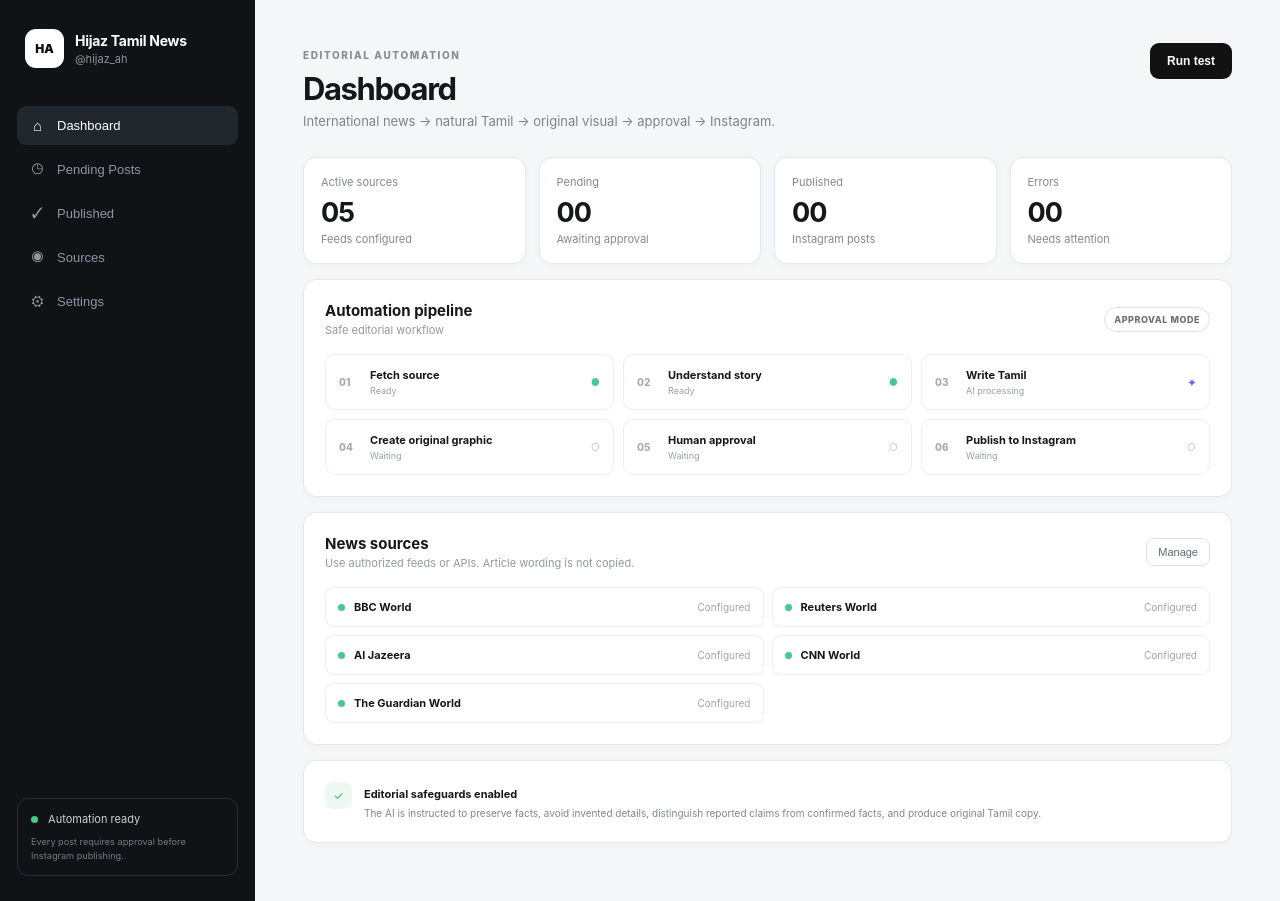
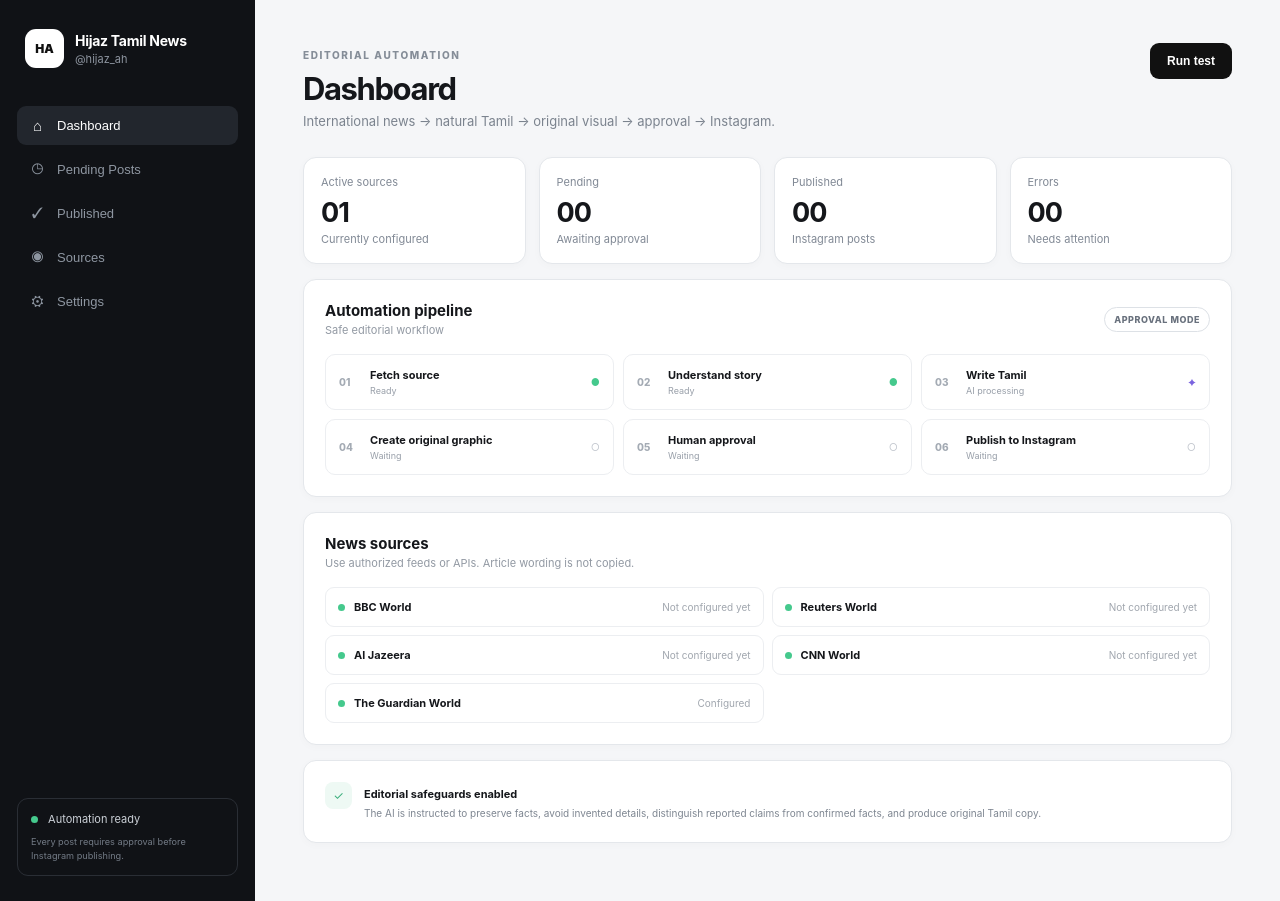
Before and after one commit to sanjeedafazeer-hub/hijaz-tamil-news, a Next.js app: page / in a window 1280 px wide. Built offline with nearby package versions, Linux system fonts and the light colour scheme.

Commit message:
Connect dashboard test to news ingestion

```diff
--- a/app/page.tsx
+++ b/app/page.tsx
@@ -1,18 +1,31 @@
 "use client";
 import {useState} from "react";
+
 const sources=["BBC World","Reuters World","Al Jazeera","CNN World","The Guardian World"];
 const steps=["Fetch source","Understand story","Write Tamil","Create original graphic","Human approval","Publish to Instagram"];
+
 export default function Home(){
- const [tab,setTab]=useState("Dashboard"); const [test,setTest]=useState(false);
+ const [tab,setTab]=useState("Dashboard");
+ const [running,setRunning]=useState(false);
+ const [result,setResult]=useState<any>(null);
+ async function runTest(){
+  setRunning(true); setResult(null);
+  try{const response=await fetch("/api/ingest",{method:"POST",headers:{"Content-Type":"application/json"}}); const data=await response.json(); setResult(data);}
+  catch(error){setResult({ok:false,error:error instanceof Error?error.message:"Request failed"});}
+  finally{setRunning(false);}
+ }
  return <main className="app"><aside className="sidebar"><div className="logo"><div className="mark">HA</div><div><b>Hijaz Tamil News</b><span>@hijaz_ah</span></div></div>
- <nav>{["Dashboard","Pending Posts","Published","Sources","Settings"].map(x=><button className={tab===x?"selected":""} onClick={()=>setTab(x)} key={x}><span>{x==="Dashboard"?"⌂":x==="Pending Posts"?"◷":x==="Published"?"✓":x==="Sources"?"◉":"⚙"}</span>{x}</button>)}</nav>
- <div className="safe"><div><i/> Automation ready</div><small>Every post requires approval before Instagram publishing.</small></div></aside>
- <section className="main"><header><div><label>EDITORIAL AUTOMATION</label><h1>{tab}</h1><p>International news → natural Tamil → original visual → approval → Instagram.</p></div><button className="run" onClick={()=>setTest(true)}>Run test</button></header>
- {tab==="Dashboard"&&<><div className="stats">{[["Active sources","05","Feeds configured"],["Pending","00","Awaiting approval"],["Published","00","Instagram posts"],["Errors","00","Needs attention"]].map(([a,b,c])=><div className="stat" key={a}><span>{a}</span><strong>{b}</strong><small>{c}</small></div>)}</div>
- <div className="panel"><div className="panelTitle"><div><h2>Automation pipeline</h2><p>Safe editorial workflow</p></div><em>APPROVAL MODE</em></div><div className="pipeline">{steps.map((s,i)=><div className="step" key={s}><div className="num">{String(i+1).padStart(2,"0")}</div><div><b>{s}</b><small>{i<2?"Ready":i===2?"AI processing":"Waiting"}</small></div><span className={i<2?"ready":i===2?"ai":"wait"}>{i<2?"●":i===2?"✦":"○"}</span></div>)}</div></div>
- <div className="panel"><div className="panelTitle"><div><h2>News sources</h2><p>Use authorized feeds or APIs. Article wording is not copied.</p></div><button className="ghost">Manage</button></div><div className="sourceGrid">{sources.map(s=><div className="source" key={s}><span className="sourceDot"/><b>{s}</b><small>Configured</small></div>)}</div></div>
- <div className="panel note"><div className="noteIcon">✓</div><div><b>Editorial safeguards enabled</b><p>The AI is instructed to preserve facts, avoid invented details, distinguish reported claims from confirmed facts, and produce original Tamil copy.</p></div></div></>}
- {tab!=="Dashboard"&&<div className="panel empty"><div className="emptyIcon">{tab==="Pending Posts"?"◷":tab==="Published"?"✓":tab==="Sources"?"◉":"⚙"}</div><h2>{tab}</h2><p>This module is scaffolded and ready for the next integration.</p></div>}
- {test&&<div className="toast"><b>Test run queued</b><span>Feed fetching and AI processing will be connected next.</span><button onClick={()=>setTest(false)}>×</button></div>}
- </section></main>
+  <nav>{["Dashboard","Pending Posts","Published","Sources","Settings"].map(x=><button className={tab===x?"selected":""} onClick={()=>setTab(x)} key={x}><span>{x==="Dashboard"?"⌂":x==="Pending Posts"?"◷":x==="Published"?"✓":x==="Sources"?"◉":"⚙"}</span>{x}</button>)}</nav>
+  <div className="safe"><div><i/> Automation ready</div><small>Every post requires approval before Instagram publishing.</small></div></aside>
+  <section className="main"><header><div><label>EDITORIAL AUTOMATION</label><h1>{tab}</h1><p>International news → natural Tamil → original visual → approval → Instagram.</p></div><button className="run" onClick={runTest} disabled={running}>{running?"Running…":"Run test"}</button></header>
+   {tab==="Dashboard"&&<><div className="stats">{[["Active sources","01","Currently configured"],["Pending","00","Awaiting approval"],["Published","00","Instagram posts"],["Errors","00","Needs attention"]].map(([a,b,c])=><div className="stat" key={a}><span>{a}</span><strong>{b}</strong><small>{c}</small></div>)}</div>
+    <div className="panel"><div className="panelTitle"><div><h2>Automation pipeline</h2><p>Safe editorial workflow</p></div><em>APPROVAL MODE</em></div><div className="pipeline">{steps.map((s,i)=><div className="step" key={s}><div className="num">{String(i+1).padStart(2,"0")}</div><div><b>{s}</b><small>{i<2?"Ready":i===2?"AI processing":"Waiting"}</small></div><span className={i<2?"ready":i===2?"ai":"wait"}>{i<2?"●":i===2?"✦":"○"}</span></div>)}</div></div>
+    <div className="panel"><div className="panelTitle"><div><h2>News sources</h2><p>Use authorized feeds or APIs. Article wording is not copied.</p></div></div><div className="sourceGrid">{sources.map((s,i)=><div className="source" key={s}><span className="sourceDot"/><b>{s}</b><small>{i===4?"Configured":"Not configured yet"}</small></div>)}</div></div>
+    {result&&<div className="panel"><div className="panelTitle"><div><h2>Latest test result</h2><p>{result.ok?String(result.count||0)+" story(ies) processed":"The test returned an error."}</p></div></div>
+     {result.posts?.length?result.posts.map((post:any,i:number)=><div className="source" key={post.guid||i} style={{marginBottom:10,display:"block"}}><b>{post.editorial?.headline_tamil||post.title}</b><small style={{display:"block",marginTop:6}}>{post.source} · {post.status}</small></div>):<p>{result.error||"No stories returned."}</p>}
+    </div>}
+    <div className="panel note"><div className="noteIcon">✓</div><div><b>Editorial safeguards enabled</b><p>The AI is instructed to preserve facts, avoid invented details, distinguish reported claims from confirmed facts, and produce original Tamil copy.</p></div></div>
+   </>}
+   {tab!=="Dashboard"&&<div className="panel empty"><div className="emptyIcon">{tab==="Pending Posts"?"◷":tab==="Published"?"✓":tab==="Sources"?"◉":"⚙"}</div><h2>{tab}</h2><p>This module is scaffolded and ready for the next integration.</p></div>}
+  </section></main>
 }
```
